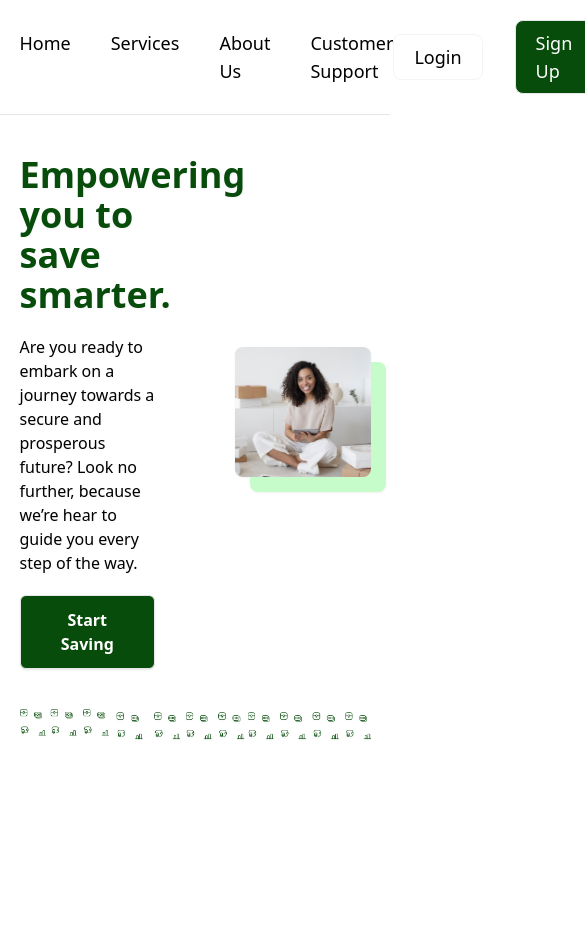
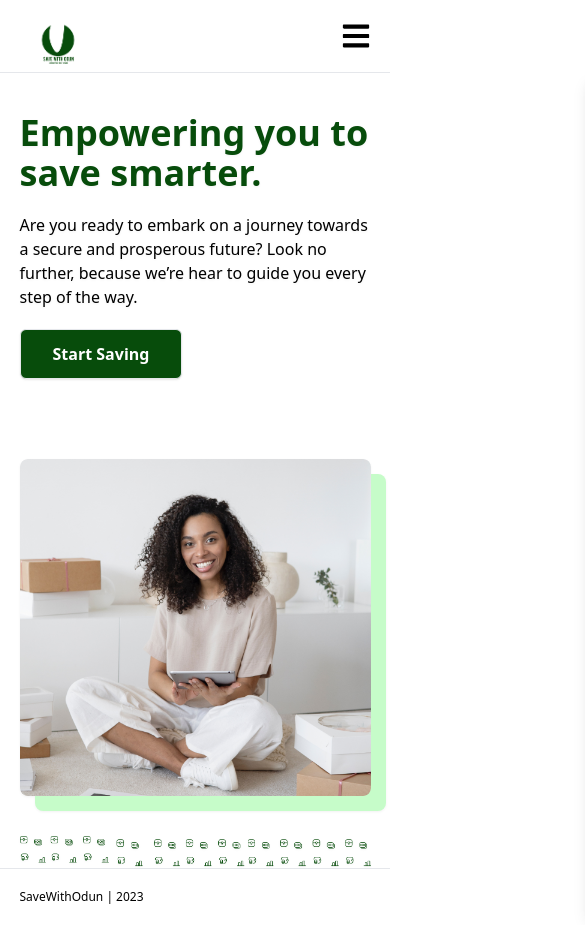
Before and after one commit to BenjaminLikita/save-with-odun, a React (Vite) app: page / in a window 390 px wide. Shown: the top 925 px of the page, 585 px wide, since content can reach past the window. Before the commit the page ends 844 px from the top, so only its background shows below. Built offline with nearby package versions, Linux system fonts and the light colour scheme.

Commit message:
responsiveness updated

```diff
--- a/src/App.jsx
+++ b/src/App.jsx
@@ -9,6 +9,7 @@ import SignUp from './Pages/SignUp'
 import Error from './Pages/Error'
 import Logo from "./assets/ODUN.jpg"
 import UserHome from './Pages/UserHome'
+import Footer from './components/Footer'
 
 
 
@@ -34,6 +35,7 @@ function App() {
         <Route path='/auth/signUp' element={isAuth ? <Navigate to={"/user"} /> : <SignUp />} />
         <Route path='*' element={<Error />} />
       </Routes>
+      <Footer />
     </Router>
   )
 }
--- a/src/Pages/Home.jsx
+++ b/src/Pages/Home.jsx
@@ -2,20 +2,25 @@ import React from 'react'
 import Navbar from '../components/Navbar'
 import img from "../assets/homePage.png"
 import bgImg from "../assets/iconsBg.png"
+import { Link } from 'react-router-dom'
 
 function Home() {
+
   return (
     <div>
       <Navbar />
       <div className='sm:w-[90%] w-[90%] m-auto drop-shadow-sm items-center'>
-        <div className="grid grid-flow-col grid-cols-2 gap-20 pt-10 items-center">
+        <div className="grid md:grid-flow-col sm:grid-flow-row gap-20 pt-10 items-center">
           <div>
             <h1 className='font-bold text-theme-color text-4xl'>Empowering you to save smarter.</h1>
             <p className='pt-5'>Are you ready to embark on a journey towards a secure and prosperous future? Look no further, because we’re hear to guide you every step of the way.</p>
-            <button className='px-8 py-3 mt-5 rounded-md text-white font-semibold shadow-sm hover:bg-white hover:text-black transition-all duration-700 bg-theme-color border'>Start Saving</button>
+
+            <Link to={"/auth/login"} className='block w-max px-8 py-3 mt-5 rounded-md text-white font-semibold shadow-sm hover:bg-white hover:text-black transition-all duration-700 bg-theme-color border'>
+              <button>Start Saving</button>
+            </Link>
           </div>
           <div className='relative'>
-            <img src={img} className='rounded-lg h-[100%] w-[100%]' alt="" />
+            <img src={img} className='rounded-lg w-[100%]' alt="" />
             <div className='bg-[#C6FCC9] h-[100%] w-[100%] absolute bottom-[-15px] right-[-15px] rounded-lg -z-10'></div>
           </div>
         </div>
--- a/src/Pages/Login.jsx
+++ b/src/Pages/Login.jsx
@@ -56,7 +56,7 @@ function Login() {
     <div className="flex justify-between sm:w-[90%] w-[90%] m-auto drop-shadow-sm items-center">
         <ToastContainer />
         <div className='sm:w-full md:w-[90%] w-full m-auto'>
-            <div className='grid grid-flow-col grid-cols-2 gap-20 items-start pt-10'>
+            <div className='grid md:grid-cols-2 md:gap-20 items-start pt-10'>
                 <div>
                     <h1 className="md:text-2xl sm:text-xl py-1 font-medium">Welcome Back!</h1>
                     <p className="text-gray-500 md:text-sm sm:text-xs">Welcome back! Please enter your details!</p>
@@ -84,12 +84,12 @@ function Login() {
                             <button className='text-center border shadow-sm w-full py-3 rounded-xl text-white font-medium my-3 bg-theme-color hover:bg-white hover:text-black transition-all duration-700 hover:text-[#eee99]'>Sign In</button>
                         <button className='w-full border shadow-sm hover:text-white py-3 rounded-xl text-black font-medium my-3 hover:bg-theme-color hover:opacity-90 transition-all duration-700 hover:text-[#eee99] flex items-center justify-center gap-5'><FcGoogle size={25} />Sign In with Google</button>
 
-                        <a href={"/auth/signup"} className='cursor-pointer text-theme-color underline text-center block w-max hover:no-underline m-auto'>
+                        <Link to={"/auth/signup"} className='cursor-pointer text-theme-color underline text-center block w-max hover:no-underline m-auto'>
                             Dont have an account? Sign Up
-                        </a>
+                        </Link>
                     </form>
                 </div>
-                <img src={img} className='h-[70vh] rounded-md shadow-sm' alt="" />
+                <img src={img} className='w-[100%] h-[40vw] rounded-md shadow-sm' alt="" />
             </div>
         </div>
     </div>
--- a/src/Pages/SignUp.jsx
+++ b/src/Pages/SignUp.jsx
@@ -57,7 +57,7 @@ function SignUp() {
             <ToastContainer />
         <div className='w-full m-auto'>
 
-            <div className="grid grid-flow-col grid-cols-2 gap-20 items-start pt-10">
+            <div className="grid md:grid-cols-2 md:gap-20 items-start pt-10">
                 <div>
                     <h1 className="text-2xl font-medium">Create an Account</h1>
                     <p className="text-sm text-gray-500">Start your saving journey</p>
@@ -96,7 +96,7 @@ function SignUp() {
                         </a>
                     </form>
                 </div>
-                <img src={img} className="h-[75vh] rounded-md shadow-sm" alt="" />
+                <img src={img} className="w-[100%] h-[40vw] rounded-md shadow-sm pb-10" alt="" />
             </div>
         </div>
     </div>
--- /dev/null
+++ b/src/components/Footer.jsx
@@ -0,0 +1,13 @@
+import React from 'react'
+
+function Footer() {
+  return (
+    <div className='border-t'>
+        <div className="w-[90%] m-auto py-5 text-xs">
+            <p>SaveWithOdun | 2023</p>
+        </div>
+    </div>
+  )
+}
+
+export default Footer
--- a/src/components/Navbar.jsx
+++ b/src/components/Navbar.jsx
@@ -2,11 +2,16 @@ import React, { useState } from 'react'
 import { useSelector, useDispatch } from 'react-redux'
 import { Link } from 'react-router-dom'
 import { clearData } from '../Slices/userSlice'
+import {FaBars, FaCross, FaPhoenixFramework} from "react-icons/fa"
 // import Logo from "../assets/SaveWithOdunLogo.png"
 import Logo from "../assets/ODUN.jpg"
+import {clsx} from "clsx"
+import { FcCloseUpMode } from 'react-icons/fc'
+import { IoMdClose } from 'react-icons/io'
 
 function Navbar() {
 
+  const [visible, setVisible] = useState(false)
   const [loggingOut, isLoggingOut] = useState(false)
   const {token} = useSelector(state => state.user)
   const dispatch = useDispatch()
@@ -14,17 +19,17 @@ function Navbar() {
 
   return (
     <div className="border-b">
-        <div className="flex justify-between w-[90%] m-auto py-5 items-center">
-          <h1 className=""><img className="h-14 p-0" src={Logo} alt="" /></h1>
+        <div className="flex justify-between w-[90%] m-auto py-2 md:py-5 items-center">
+          <h1 className=""><img className="h-14" src={Logo} alt="" /></h1>
           <ul className='flex gap-8 text-lg font-medium items-center'>
-            <div className='flex gap-10 font-medium'>
+            <div className='hidden md:flex gap-10 font-medium'>
               <Link to={"/"}>Home</Link>
               <Link to={"/"}>Services</Link>
               <Link to={"/"}>About Us</Link>
               <Link to={"/"}>Customer Support</Link>
             </div>
           </ul>
-          <ul className='flex gap-8 text-lg font-medium items-center'>
+          <ul className='hidden lg:flex gap-8 text-lg font-medium items-center'>
             {
               isAuth ?
               <>
@@ -37,7 +42,7 @@ function Navbar() {
                     dispatch(clearData())
                   }, 1000)
                 }}
-                >{!loggingOut ? "Log Out" : "Logging Out" }</li> </Link>
+                >{loggingOut ? "Logging Out" : "Log Out" }</li> </Link>
               </>
 
               :
@@ -48,6 +53,50 @@ function Navbar() {
               </>
             }
           </ul>
+
+          <FaBars size={30} onClick={() => setVisible(true)} className="hover:text-theme-color cursor-pointer transition-all duration-700 md:hidden block" />
+        </div>
+
+        <div className={clsx("absolute bg-white w-[50%] md:w-[30%] h-[100%] z-30 transition-all duration-500 border shadow-lg", {
+          "top-0 right-0": visible,
+          "-right-[100%]": !visible,
+        })}>
+          <div className="relative">
+            <IoMdClose onClick={() => setVisible(false)} size={30} className='absolute top-5 right-5' />
+            <div className="px-6 py-16">
+              <ul>
+                <div className='flex flex-col font-medium gap-5 pb-10 md:text-base text-sm'>
+                  <Link to={"/"} className='hover:pl-4 transition-all duration-500'>Home</Link>
+                  <Link to={"/"} className='hover:pl-4 transition-all duration-500'>Services</Link>
+                  <Link to={"/"} className='hover:pl-4 transition-all duration-500'>About Us</Link>
+                  <Link to={"/"} className='hover:pl-4 transition-all duration-500'>Customer Support</Link>
+                </div>
+              </ul>
+              <ul>
+              {/* <ul className='hidden lg:flex gap-8 text-lg font-medium items-center'> */}
+                  {
+                    isAuth ?
+                    <>
+                      {/* <Link to={"/"}><li className='hover:bg-theme-color hover:text-white px-3 py-2 rounded-lg transition-all duration-500'>Home</li></Link> */}
+                      <Link to={"/auth/signup"}><li className='bg-theme-color px-3 py-2 hover:bg-white hover:text-black transition-all duration-500 text-white rounded-lg'
+                      onClick={() => {
+                        isLoggingOut(true)
+                        setTimeout(() => {
+                          isLoggingOut(false)
+                          dispatch(clearData())
+                        }, 1000)
+                      }}
+                      >{loggingOut ? "Logging Out" : "Log Out" }</li> </Link>
+                    </>
+                    :
+                    <>
+                      <Link to={"/auth/login"}><li className='hover:bg-theme-color hover:text-white px-5 py-2 rounded-lg transition-all duration-500 border border-gray-100'>Login</li></Link>
+                      <Link to={"/auth/signup"}><li className='bg-theme-color px-5 py-2 hover:bg-white hover:text-black border hover:border-gray-100 transition-all duration-500 text-white rounded-lg'>Sign Up</li> </Link>
+                    </>
+                  }
+              </ul>
+            </div>
+          </div>
         </div>
     </div>
   )
```
